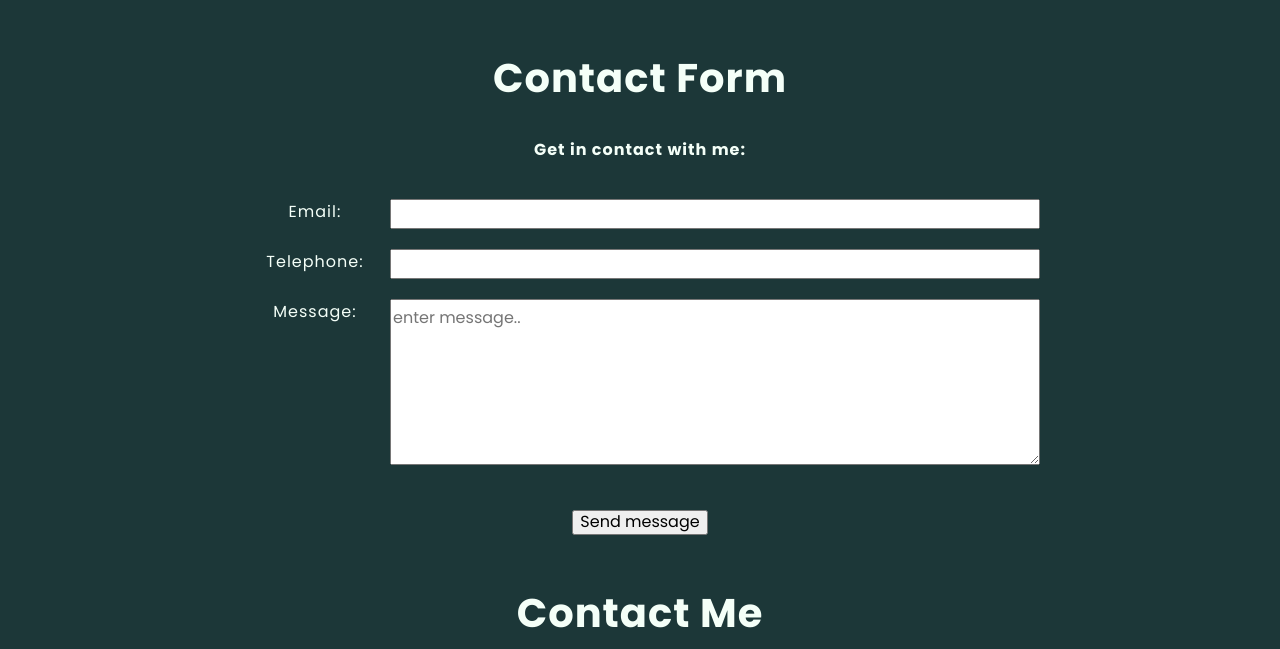
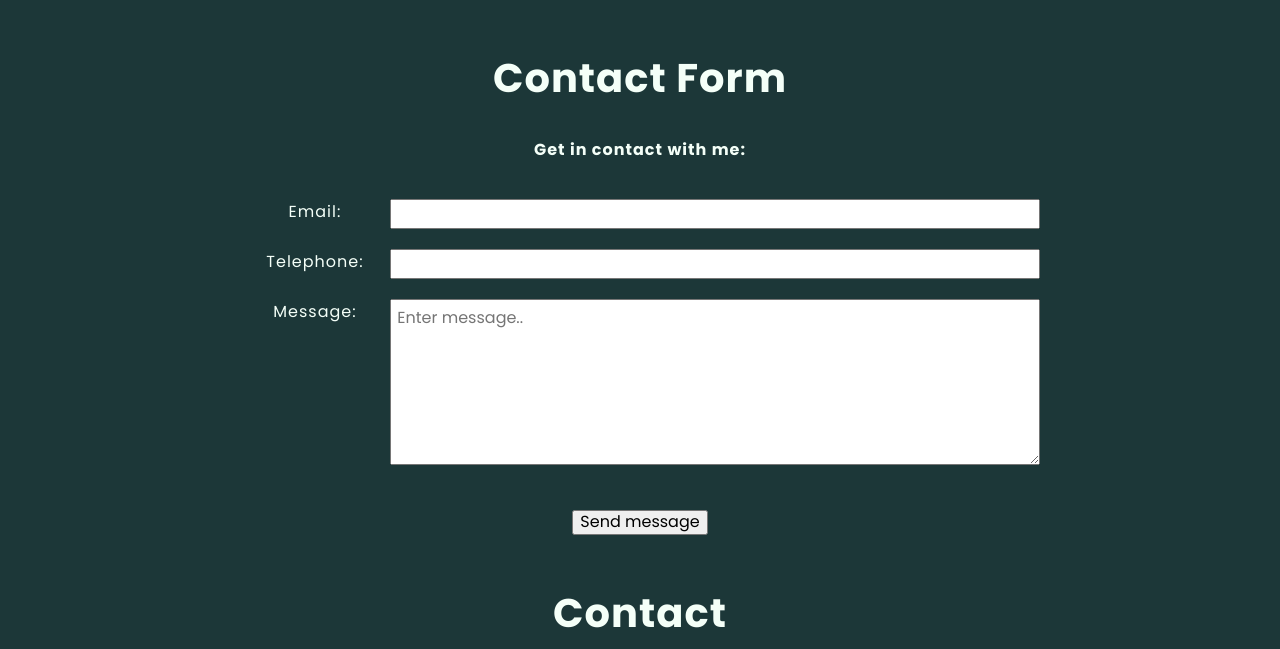
Before and after one commit to ismaelmjr/portfolio-website, a plain HTML site: page contact.html in a window 1280 px wide. Shown: the part 109-758 px from the top of the page. Drawn offline with Linux system fonts and the light colour scheme.

Commit message:
Update contact.html
adjusted form

```diff
--- a/contact.html
+++ b/contact.html
@@ -4,7 +4,7 @@
     <meta charset="UTF-8" />
     <meta http-equiv="X-UA-Compatible" content="IE=edge" />
     <meta content="True" name="HandheldFriendly" />
-    <meta name="viewport" content="width=device-width, initial-scale=1">
+    <meta name="viewport" content="width=device-width, initial-scale=1" />
     <meta name="viewport" content="width=device-width" />
     <link rel="shortcut icon" href="img/wikipedia.ico" />
     <link rel="stylesheet" href="css/normalize.css" />
@@ -86,7 +86,7 @@
             </label>
             <textarea
               required
-              placeholder="enter message.."
+              placeholder=" Enter message.."
               rows="5"
               cols="20"
               maxlength="240"
@@ -99,8 +99,7 @@
             <input type="submit" value="Send message" />
           </div>
         </form>
-
-        <h1>Contact Me</h1>
+        <h1>Contact</h1>
         <div>
           Ismael Martinez <br />
           somestreet, <br />
```
